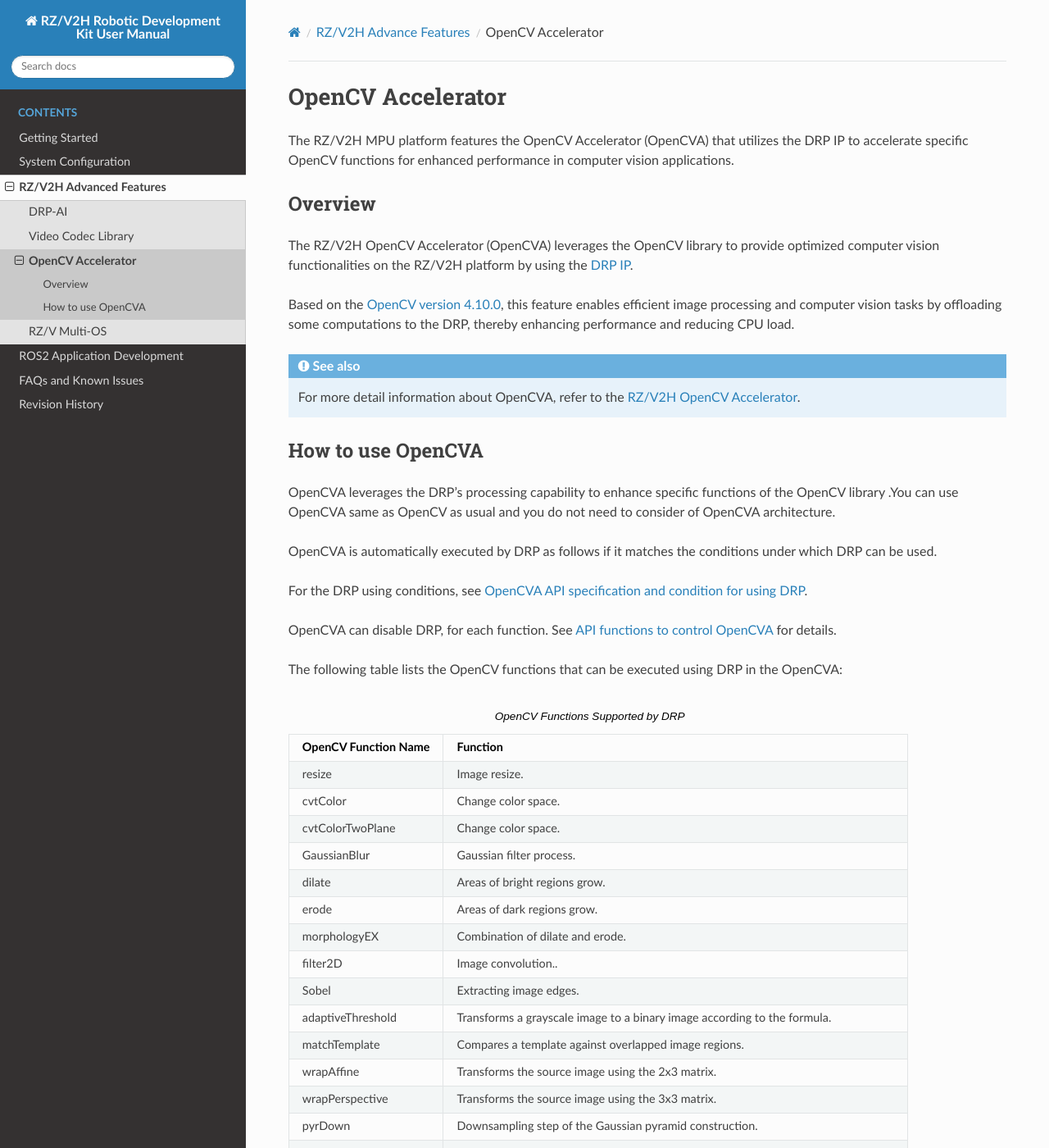
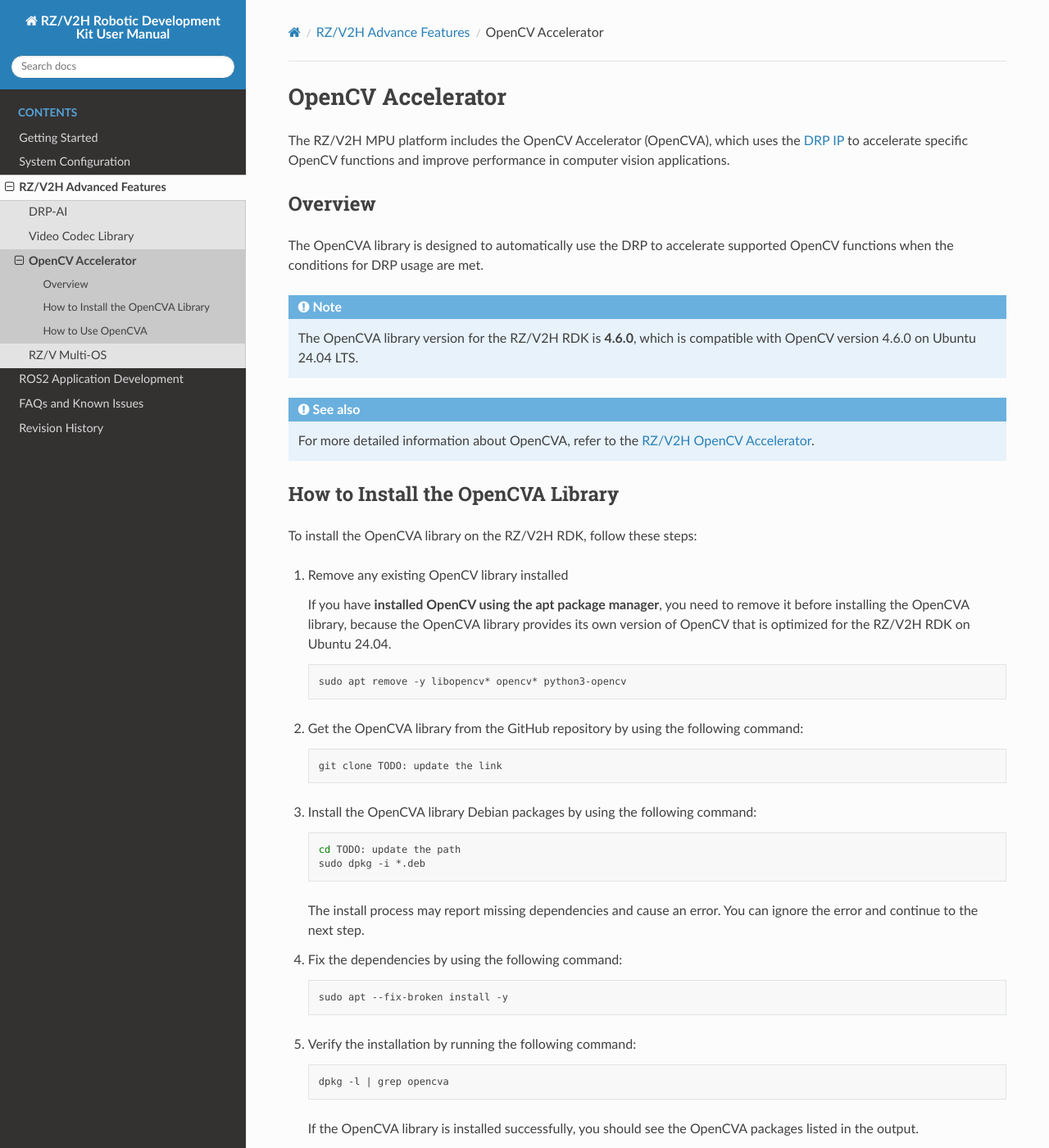
Before and after one commit to renesas-rdk/rzv2h_rdk_documentation, a Sphinx documentation site: the page built from source/chapter-3/opencva/opencva.rst, in a window 1280 px wide and 1400 px high. Shown: the whole window at 82% size. Built offline with Sphinx 7.4.7 and the Read the Docs theme 3.1.0, drawn with Linux system fonts in a browser that asks for light colours; comment, search, counter and statistics services are not loaded; some of the changed text lies outside the part shown.

Commit message:
doc: chapter 3: update opencva ubuntu compatible version
Signed-off-by: Cong Nguyen <cong.nguyen.zn@renesas.com>

```diff
--- a/source/chapter-3/opencva/opencva.rst
+++ b/source/chapter-3/opencva/opencva.rst
@@ -1,29 +1,77 @@
+.. _opencva:
+
 OpenCV Accelerator
-============================
+==================
 
-The RZ/V2H MPU platform features the OpenCV Accelerator (OpenCVA) that utilizes the DRP IP to accelerate specific OpenCV functions for enhanced performance in computer vision applications.
+The RZ/V2H MPU platform includes the OpenCV Accelerator (OpenCVA), which uses the :ref:`DRP IP <drp_concepts>` to accelerate specific OpenCV functions and improve performance in computer vision applications.
 
 Overview
--------------------
+--------
 
-The RZ/V2H OpenCV Accelerator (OpenCVA) leverages the OpenCV library to provide optimized computer vision functionalities on the RZ/V2H platform by using the :ref:`DRP IP <drp_concepts>`.
+The OpenCVA library is designed to automatically use the DRP to accelerate supported OpenCV functions when the conditions for DRP usage are met.
 
-Based on the `OpenCV version 4.10.0 <https://github.com/opencv/opencv/releases/tag/4.10.0>`_, this feature enables efficient image processing and computer vision tasks by offloading some computations to the DRP, thereby enhancing performance and reducing CPU load.
+.. note::
+
+   The OpenCVA library version for the RZ/V2H RDK is **4.6.0**, which is compatible with OpenCV version 4.6.0 on Ubuntu 24.04 LTS.
 
 .. seealso::
 
-   For more detail information about OpenCVA, refer to the `RZ/V2H OpenCV Accelerator <https://github.com/renesas-rz/rzv2h_opencv_accelerator?tab=readme-ov-file#22-how-to-use>`_.
+   For more detailed information about OpenCVA, refer to the `RZ/V2H OpenCV Accelerator <https://github.com/renesas-rz/rzv2h_opencv_accelerator?tab=readme-ov-file#22-how-to-use>`_.
 
-How to use OpenCVA
--------------------
+How to Install the OpenCVA Library
+-----------------------------------
 
-OpenCVA leverages the DRP's processing capability to enhance specific functions of the OpenCV library .You can use OpenCVA same as OpenCV as usual and you do not need to consider of OpenCVA architecture.
+To install the OpenCVA library on the RZ/V2H RDK, follow these steps:
 
-OpenCVA is automatically executed by DRP as follows if it matches the conditions under which DRP can be used.
+#. Remove any existing OpenCV library installed
 
-For the DRP using conditions, see `OpenCVA API specification and condition for using DRP <https://github.com/renesas-rz/rzv2h_opencv_accelerator?tab=readme-ov-file#4-opencva-api-specification-and-condition-for-using-drp>`_.
+   If you have **installed OpenCV using the apt package manager**, you need to remove it before installing the OpenCVA library, because the OpenCVA library provides its own version of OpenCV that is optimized for the RZ/V2H RDK on Ubuntu 24.04.
 
-OpenCVA can disable DRP, for each function. See `API functions to control OpenCVA <https://github.com/renesas-rz/rzv2h_opencv_accelerator?tab=readme-ov-file#5-api-functions-to-control-opencva>`_ for details.
+   .. code-block:: bash
+
+      sudo apt remove -y libopencv* opencv* python3-opencv
+
+#. Get the OpenCVA library from the GitHub repository by using the following command:
+
+   .. code-block:: bash
+
+      git clone TODO: update the link
+
+#. Install the OpenCVA library Debian packages by using the following command:
+
+   .. code-block:: bash
+
+      cd TODO: update the path
+      sudo dpkg -i *.deb
+
+   The install process may report missing dependencies and cause an error. You can ignore the error and continue to the next step.
+
+#. Fix the dependencies by using the following command:
+
+   .. code-block:: bash
+
+      sudo apt --fix-broken install -y
+
+#. Verify the installation by running the following command:
+
+   .. code-block:: bash
+
+      dpkg -l | grep opencva
+
+   If the OpenCVA library is installed successfully, you should see the OpenCVA packages listed in the output.
+
+How to Use OpenCVA
+------------------
+
+OpenCVA leverages the DRP's processing capability to enhance specific functions of the OpenCV library.
+
+When you call an OpenCV function that is supported by OpenCVA, the library automatically determines whether the DRP can be used to accelerate that function based on the input data and the current system conditions.
+
+If the conditions under which DRP can be used are met, OpenCVA automatically executes the function using the DRP.
+
+For the DRP usage conditions, see `OpenCVA API Specification and Condition for Using DRP <https://github.com/renesas-rz/rzv2h_opencv_accelerator?tab=readme-ov-file#4-opencva-api-specification-and-condition-for-using-drp>`_.
+
+OpenCVA can also disable DRP on a per-function basis. See `API Functions to Control OpenCVA <https://github.com/renesas-rz/rzv2h_opencv_accelerator?tab=readme-ov-file#5-api-functions-to-control-opencva>`_ for details.
 
 The following table lists the OpenCV functions that can be executed using DRP in the OpenCVA:
 
```
Also changed, not shown: other parts of source/chapter-3/opencva/opencva.rst (+2 -8 lines).
